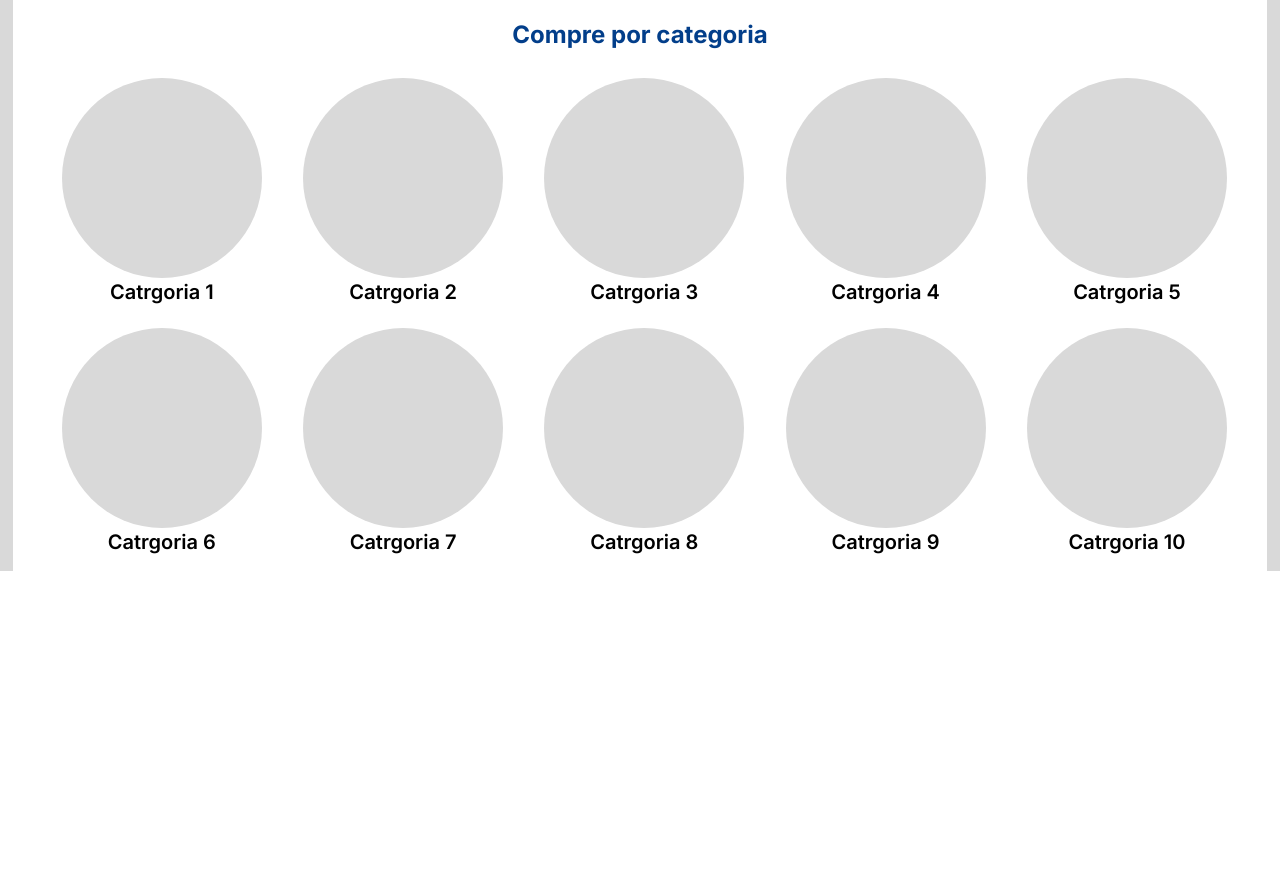
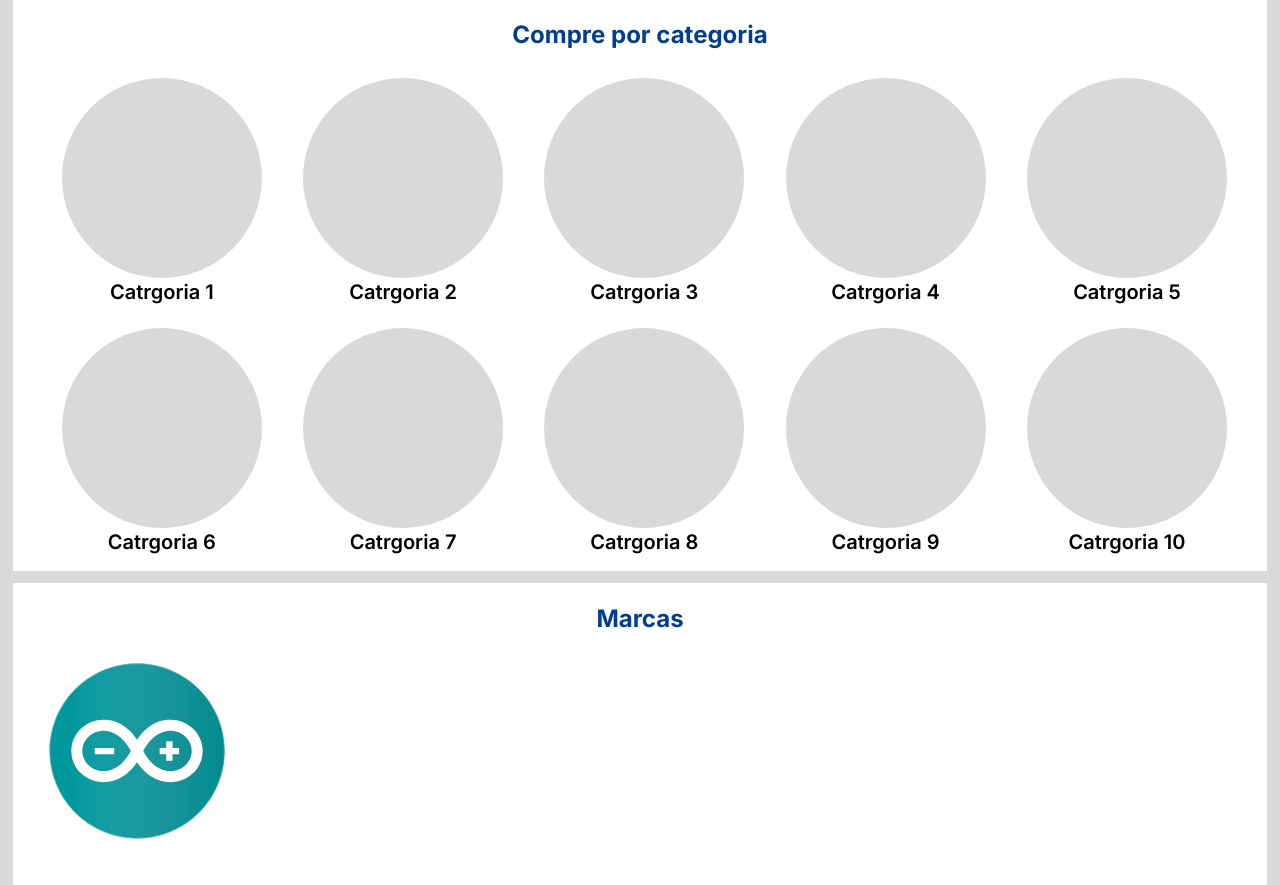
Before and after one commit to Jay-Ubisse/BinarioStore, a PHP site: page / in a window 1280 px wide. Shown: the part 2469-3354 px from the top of the page. Before the commit the page ends 3040 px from the top, so only its background shows below. Run offline with PHP 8.4, Linux system fonts and the light colour scheme; some libraries are stand-ins or nearby versions.

Commit message:
adding brands section

```diff
--- a/client/assets/styles/output.css
+++ b/client/assets/styles/output.css
@@ -793,6 +793,10 @@ video {
     height: 200px;
   }
 
+  .laptop\:h-\[230px\] {
+    height: 230px;
+  }
+
   .laptop\:w-\[600px\] {
     width: 600px;
   }
--- a/client/index.php
+++ b/client/index.php
@@ -98,6 +98,14 @@
                 </div>
             </div>
         </section>
+        <section id="brands" class="w-[98%] mt-3 mx-auto bg-white p-1 h-fit">
+            <h1 class="text-blue-binario w-fit mx-auto font-bold text-lg py-4">Marcas</h1>
+            <div id="products" class="flex laptop:flex-row laptop:justify-between mx-5">
+                <div class="laptop:w-[200px] laptop:h-[230px]">
+                    <img src="./assets/img/brands/arduino.svg">
+                </div>
+            </div>
+        </section>
     </main>
 </body>
 </html>
```
Also changed, not shown: client/assets/img/brands/arduino.svg (added).
